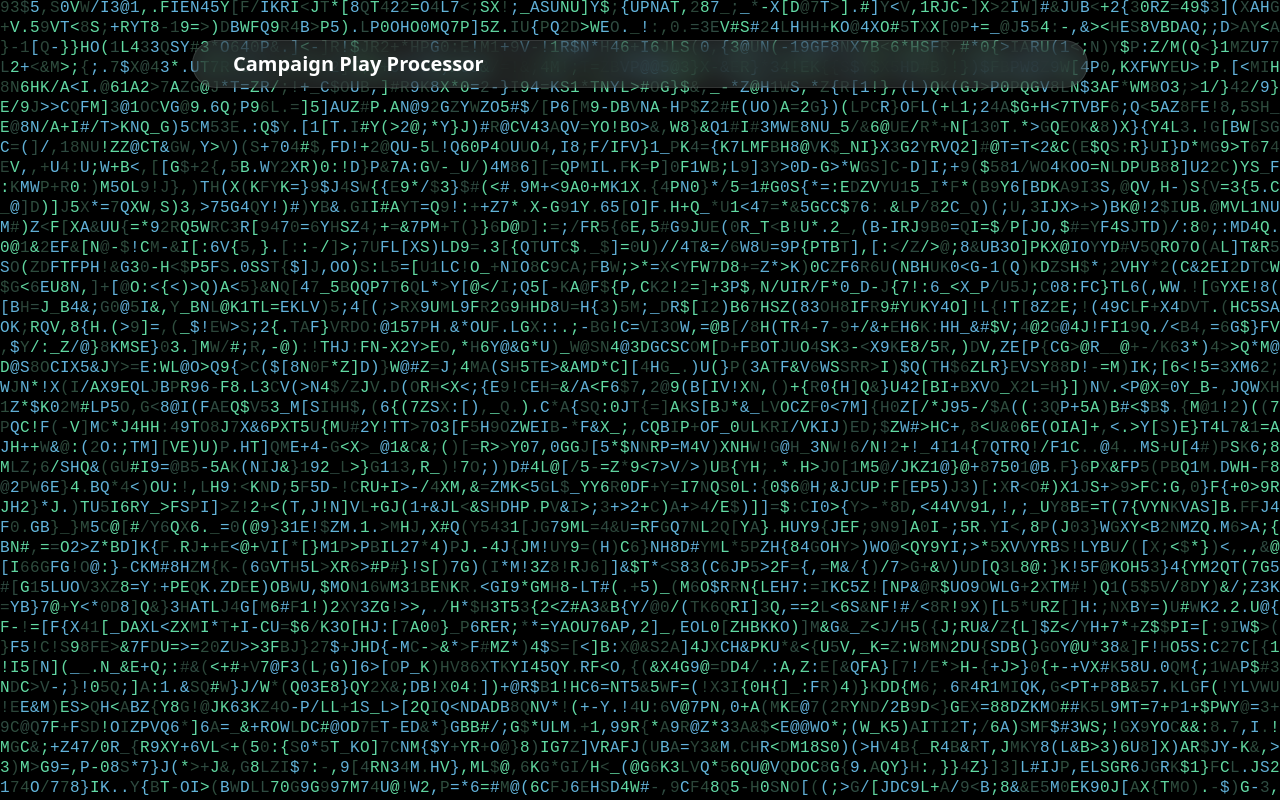
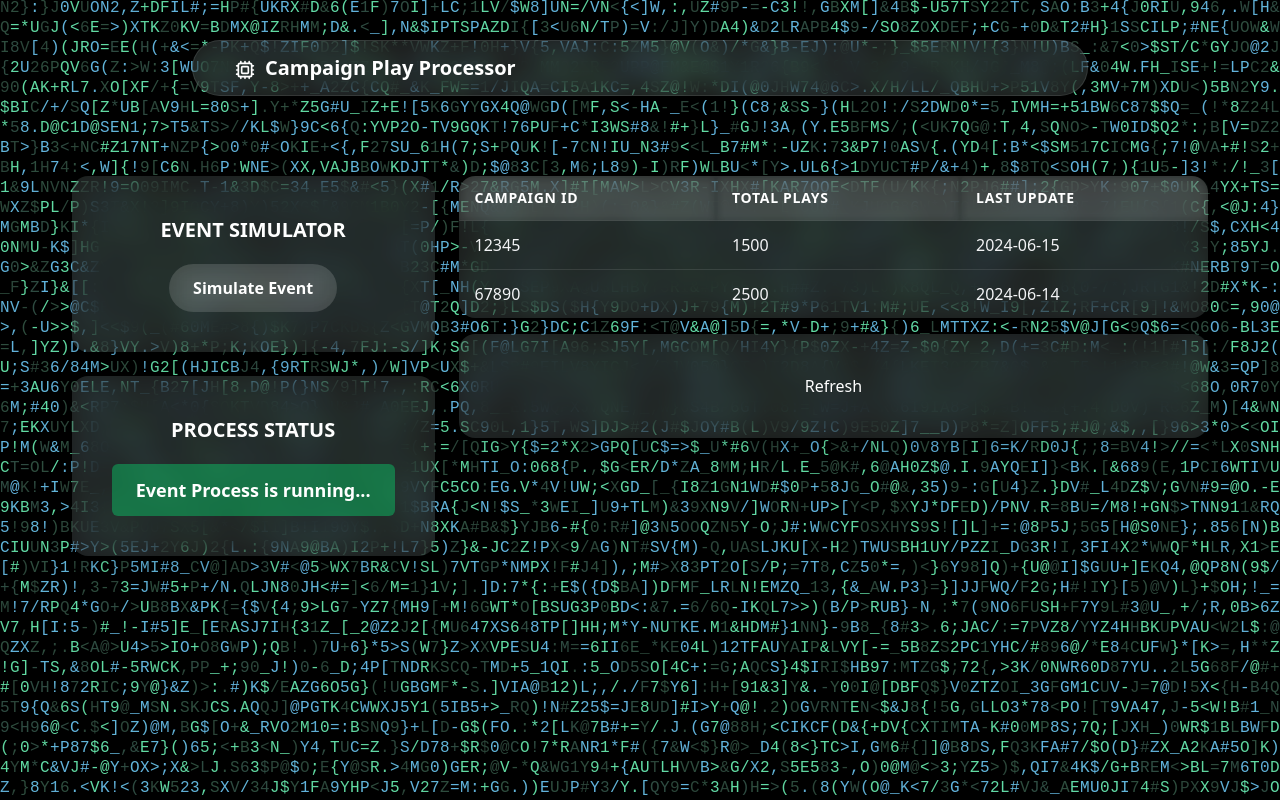
Before and after one commit to Andrei1loc1/campaign-play-processor, a React app in the folder frontend/: page / in a window 1280 px wide. Built offline with nearby package versions, Linux system fonts and the light colour scheme; the HTML template or start-up script is replaced by a standard one.

Commit message:
implement the grid components design

```diff
--- a/frontend/src/App.jsx
+++ b/frontend/src/App.jsx
@@ -1,6 +1,7 @@
 import React from 'react'
 import LetterGlitch from './components/LetterGlitch'
 import LiquidNav from './components/LiquidNav'
+import Dashboard from './components/Dashboard'
 
 const App = () => {
   return (
@@ -15,6 +16,7 @@ const App = () => {
       </div>
       <main className='relative z-10 w-full items-center justify-center flex flex-col gap-10 pt-10'>
         <LiquidNav />
+        <Dashboard />
       </main>
     </div>
   )
--- a/frontend/src/components/CampaignTable.jsx
+++ b/frontend/src/components/CampaignTable.jsx
@@ -0,0 +1,31 @@
+import React from 'react'
+
+const CampaignTable = () => {
+  return (
+    <div className='w-full overflow-x-auto'>
+        <table className="campaign-table">
+            <thead>
+                <tr>
+                    <th>Campaign ID</th>
+                    <th>Total Plays</th>
+                    <th>Last Update</th>
+                </tr>
+            </thead>
+            <tbody>
+                <tr>
+                    <td>12345</td>
+                    <td>1500</td>
+                    <td>2024-06-15</td>
+                </tr>
+                <tr>
+                    <td>67890</td>
+                    <td>2500</td>
+                    <td>2024-06-14</td>
+                </tr>
+            </tbody>
+        </table>
+    </div>
+  )
+}
+
+export default CampaignTable
--- /dev/null
+++ b/frontend/src/components/Dashboard.jsx
@@ -0,0 +1,24 @@
+import React from 'react'
+import CampaignTable from './CampaignTable'
+import EventSimulator from './EventSimulator'
+import ProcessStatus from './ProcessStatus'
+import Refresh from './Refresh'
+
+const Dashboard = () => {
+  return (
+    <section className='flex-1 mx-10 my-10'>
+        <div className='w-full h-full grid grid-cols-1 md:grid-cols-2 lg:grid-cols-3 gap-6'>
+            <div className='lg: col-span-1 space-y-6'>
+                <EventSimulator />
+                <ProcessStatus />
+            </div>
+            <div className="lg: col-span-2 space-y-4">
+                <CampaignTable />
+                <Refresh />
+            </div>
+        </div>
+    </section>
+  )
+}
+
+export default Dashboard
--- a/frontend/src/components/EventSimulator.jsx
+++ b/frontend/src/components/EventSimulator.jsx
@@ -0,0 +1,12 @@
+import React from 'react'
+
+const EventSimulator = () => {
+  return (
+    <div className='event-card'>
+        <p className='text-xl font-bold mb-5'>EVENT SIMULATOR</p>
+        <button className='px-6 py-3 bg-white/10 backdrop-blur-md rounded-full font-bold'>Simulate Event</button>
+    </div>
+  )
+}
+
+export default EventSimulator
--- a/frontend/src/components/LiquidNav.jsx
+++ b/frontend/src/components/LiquidNav.jsx
@@ -1,10 +1,12 @@
 import React from 'react'
+import { Cpu } from 'lucide-react'
 
 const LiquidNav = () => {
   return (
-    <div className='w-[70%] h-12 bg-white/10 backdrop-blur-md rounded-full border border-white/10 flex items-center justify-start px-10'>
-        <h1 className='text-white text-xl font-bold'>Campaign Play Processor</h1>
-    </div>
+    <nav className='w-[70%] h-14 bg-white/10 backdrop-blur-md rounded-full border border-white/10 flex items-center justify-start px-10'>
+        <Cpu className='text-white mr-2 pt-1' />
+        <p className='text-white text-xl font-bold'><a href="/" className=''>Campaign Play Processor</a></p>
+    </nav>
   )
 }
 
--- /dev/null
+++ b/frontend/src/components/ProcessStatus.jsx
@@ -0,0 +1,14 @@
+import React from 'react'
+
+const ProcessStatus = () => {
+  return (
+    <div className='event-card'>
+        <p className='text-xl font-bold mb-5'>PROCESS STATUS</p>
+        <div className='bg-green-400/40 text-lg font-bold px-6 py-3 rounded-sm'>
+            Event Process is running...
+        </div>
+    </div>
+  )
+}
+
+export default ProcessStatus
--- /dev/null
+++ b/frontend/src/components/Refresh.jsx
@@ -0,0 +1,9 @@
+import React from 'react'
+
+const Refresh = () => {
+  return (
+    <div className='event-card'>Refresh</div>
+  )
+}
+
+export default Refresh
--- a/frontend/src/index.css
+++ b/frontend/src/index.css
@@ -118,3 +118,20 @@
     @apply bg-background text-foreground;
   }
 }
+
+@layer components {
+  .campaign-table {
+    @apply w-full border-collapse bg-white/10 backdrop-blur-lg text-white shadow-xl rounded-2xl overflow-hidden;
+  }
+
+  .campaign-table th {
+    @apply text-left py-3 px-4 uppercase text-sm tracking-wider bg-white/5 backdrop-blur-xs;
+  }
+
+  .campaign-table td {
+    @apply py-3 px-4 text-gray-100 border-t border-white/10;
+  }
+  .event-card {
+    @apply text-white flex-1 bg-white/10 backdrop-blur-lg p-10 rounded-2xl flex flex-col justify-between items-center shadow-xl;
+  }
+}
```
Also changed, not shown: frontend/src/components/ControlButton.jsx (added).
